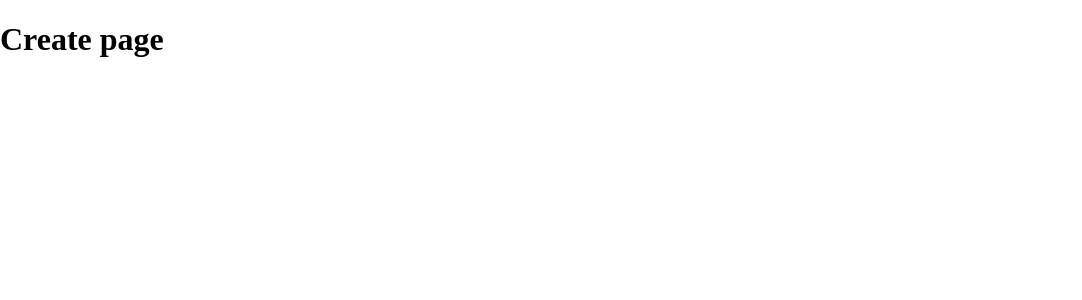
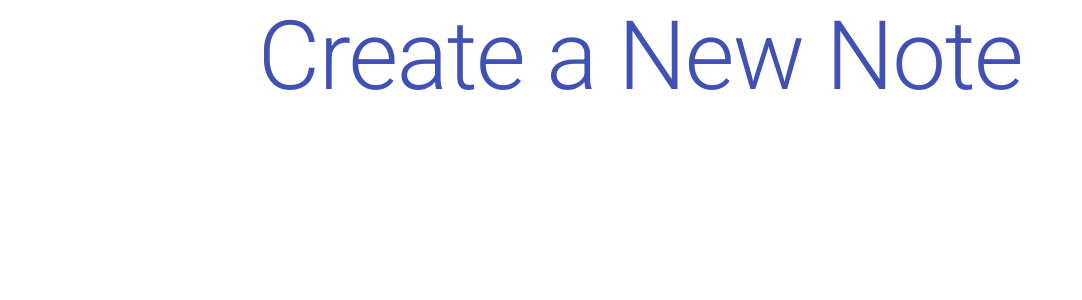
Before and after one commit to krupeshsai/material-tut, a React (Create React App) app: page /create in a window 1280 px wide. Shown: the top 300 px of the page, without its empty margins (0-1082 px from the left). Built offline with nearby package versions, Linux system fonts and the light colour scheme.

Commit message:
typography

```diff
--- a/src/pages/Create.js
+++ b/src/pages/Create.js
@@ -1,9 +1,10 @@
 import React from 'react'
+import {Typography} from "@material-ui/core"
 
 export default function Create() {
   return (
     <div>
-      <h1>Create page</h1>
+      <Typography variant ="h1" color = "primary" align = "center">Create a New Note</Typography>
     </div>
   )
 }
```
